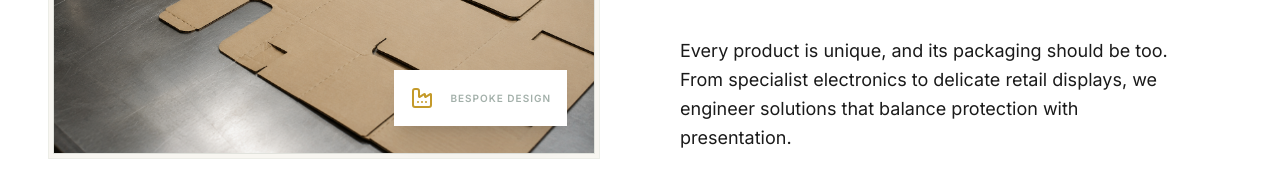
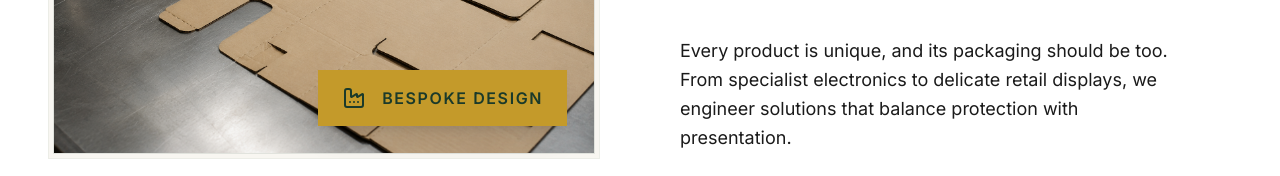
Before and after one commit to lubinartur/tartupak, a Next.js app: page /en in a window 1280 px wide. Shown: the part 2278-2454 px from the top of the page. Built offline with nearby package versions, Linux system fonts and the light colour scheme; a web font is replaced by a local one.

Commit message:
Video strip section, carousel fixes, bespoke badge redesign

```diff
--- a/src/app/[locale]/page.tsx
+++ b/src/app/[locale]/page.tsx
@@ -6,6 +6,7 @@ import { TrustBar } from "@/components/sections/TrustBar";
 import { ProductCategories } from "@/components/sections/ProductCategories";
 import { BespokeDesign } from "@/components/sections/BespokeDesign";
 import { ManufacturingProcess } from "@/components/sections/ManufacturingProcess";
+import { BoxesVideoStrip } from "@/components/sections/BoxesVideoStrip";
 import { FEFCOPreview } from "@/components/sections/FEFCOPreview";
 import { WhyChooseUs } from "@/components/sections/WhyChooseUs";
 import { CTABanner } from "@/components/sections/CTABanner";
@@ -38,6 +39,7 @@ export default async function HomePage({ params }: Props) {
       <ProductCategories />
       <BespokeDesign />
       <ManufacturingProcess />
+      <BoxesVideoStrip />
       <FEFCOPreview />
       <WhyChooseUs />
       <CTABanner />
--- a/src/components/products/ProductCategoryCard.tsx
+++ b/src/components/products/ProductCategoryCard.tsx
@@ -20,7 +20,7 @@ export function ProductCategoryCard({ slug, title, description }: ProductCategor
           src={`/images/product-${slug}.png`}
           alt={title}
           fill
-          className="object-cover object-top transition-transform duration-500 ease-out group-hover:scale-[1.03]"
+          className="object-cover object-top"
           sizes="(max-width: 640px) 100vw, (max-width: 1024px) 50vw, 33vw"
         />
       </div>
@@ -33,7 +33,7 @@ export function ProductCategoryCard({ slug, title, description }: ProductCategor
           <ArrowUpRight
             size={18}
             strokeWidth={1.5}
-            className="shrink-0 text-brand-green opacity-40 transition-transform group-hover:-translate-y-0.5 group-hover:translate-x-0.5 group-hover:opacity-100"
+            className="shrink-0 text-brand-green opacity-40 transition-all duration-300 ease-out group-hover:-translate-y-0.5 group-hover:translate-x-0.5 group-hover:opacity-100"
             aria-hidden
           />
         </div>
--- a/src/components/sections/BespokeDesign.tsx
+++ b/src/components/sections/BespokeDesign.tsx
@@ -18,9 +18,9 @@ export async function BespokeDesign() {
                 className="h-full w-full object-cover"
               />
             </div>
-            <div className="absolute right-8 bottom-8 flex items-center gap-4 bg-white p-4 shadow-xl">
-              <Factory size={24} className="text-brand-kraft" />
-              <p className="text-[10px] font-bold tracking-widest text-brand-green/40 uppercase">
+            <div className="absolute right-8 bottom-8 flex items-center gap-4 bg-brand-kraft px-6 py-4 shadow-xl">
+              <Factory className="h-6 w-6 text-brand-green" aria-hidden />
+              <p className="text-base font-bold tracking-widest text-brand-green uppercase">
                 {t("overline")}
               </p>
             </div>
--- /dev/null
+++ b/src/components/sections/BoxesVideoStrip.tsx
@@ -0,0 +1,14 @@
+export function BoxesVideoStrip() {
+  return (
+    <section className="relative h-[500px] w-full overflow-hidden">
+      <video
+        className="h-full w-full object-cover object-center"
+        src="/videos/boxes-video.mp4"
+        autoPlay
+        muted
+        loop
+        playsInline
+      />
+    </section>
+  );
+}
--- a/src/components/sections/ProductCategoriesCarousel.tsx
+++ b/src/components/sections/ProductCategoriesCarousel.tsx
@@ -10,7 +10,7 @@ import {
 import { cn } from "@/lib/utils";
 
 const GAP = 16;
-const AUTO_SCROLL_PX_PER_SEC = 30;
+const AUTO_SCROLL_PX_PER_SEC = 45;
 
 const arrowClass =
   "shrink-0 rounded-full border border-brand-border bg-white p-2 text-brand-green shadow-sm transition-colors hover:bg-brand-green hover:text-white";
@@ -79,8 +79,6 @@ export function ProductCategoriesCarousel({ cards }: ProductCategoriesCarouselPr
     const el = scrollRef.current;
     if (!el) return;
 
-    el.style.scrollSnapType = isPaused ? "x mandatory" : "none";
-
     let rafId = 0;
     let lastTime = performance.now();
 
@@ -121,13 +119,13 @@ export function ProductCategoriesCarousel({ cards }: ProductCategoriesCarouselPr
 
       <div
         ref={scrollRef}
-        className="scrollbar-hide min-w-0 flex-1 snap-x snap-mandatory overflow-x-auto"
+        className="scrollbar-hide min-w-0 flex-1 overflow-x-auto"
       >
         <div className="flex w-max flex-row gap-4 py-1">
           {loopCards.map((card, index) => (
             <div
               key={`${card.slug}-${index}`}
-              className="snap-start shrink-0"
+              className="shrink-0"
               style={cardWidth > 0 ? { width: cardWidth } : undefined}
             >
               <ProductCategoryCard
```
Also changed, not shown: 1 other file (tests, documents, lock files or other folders).
